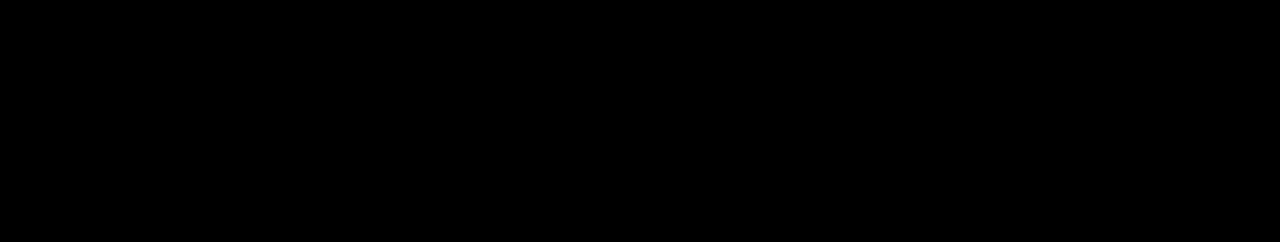
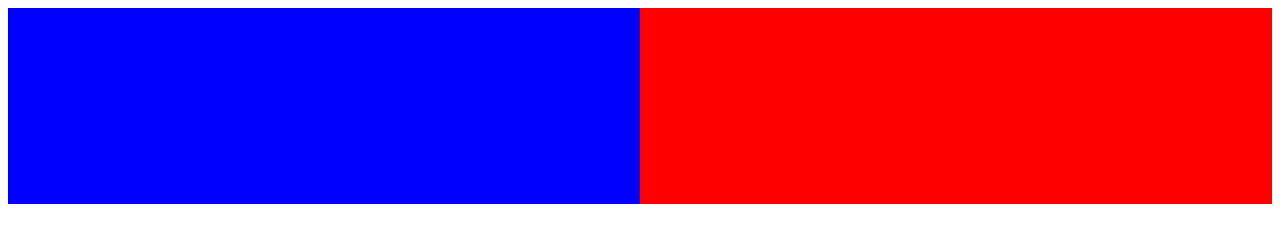
Before and after one commit to hffujioka/First-Repo, a plain HTML site: page haylee.html in a window 1280 px wide. Drawn offline with Linux system fonts and the light colour scheme.

Commit message:
Add files via upload

```diff
--- a/haylee.html
+++ b/haylee.html
@@ -3,6 +3,11 @@
     <link rel="stylesheet" type="text/css" href="style.css">
   </head>
   <body>
+    <div id="one">
 
+    </div>
+    <div id="two">
+
+    </div>
   </body>
 </html>
--- a/style.css
+++ b/style.css
@@ -1,3 +1,12 @@
-body {
-  background-color: black;
+#one {
+  width: 50%;
+  height: 25%;
+  background-color: blue;
+  float: left;
 }
+#two {
+  width: 50%;
+  height: 25%;
+  background-color: red;
+  float: left;
+}
```
